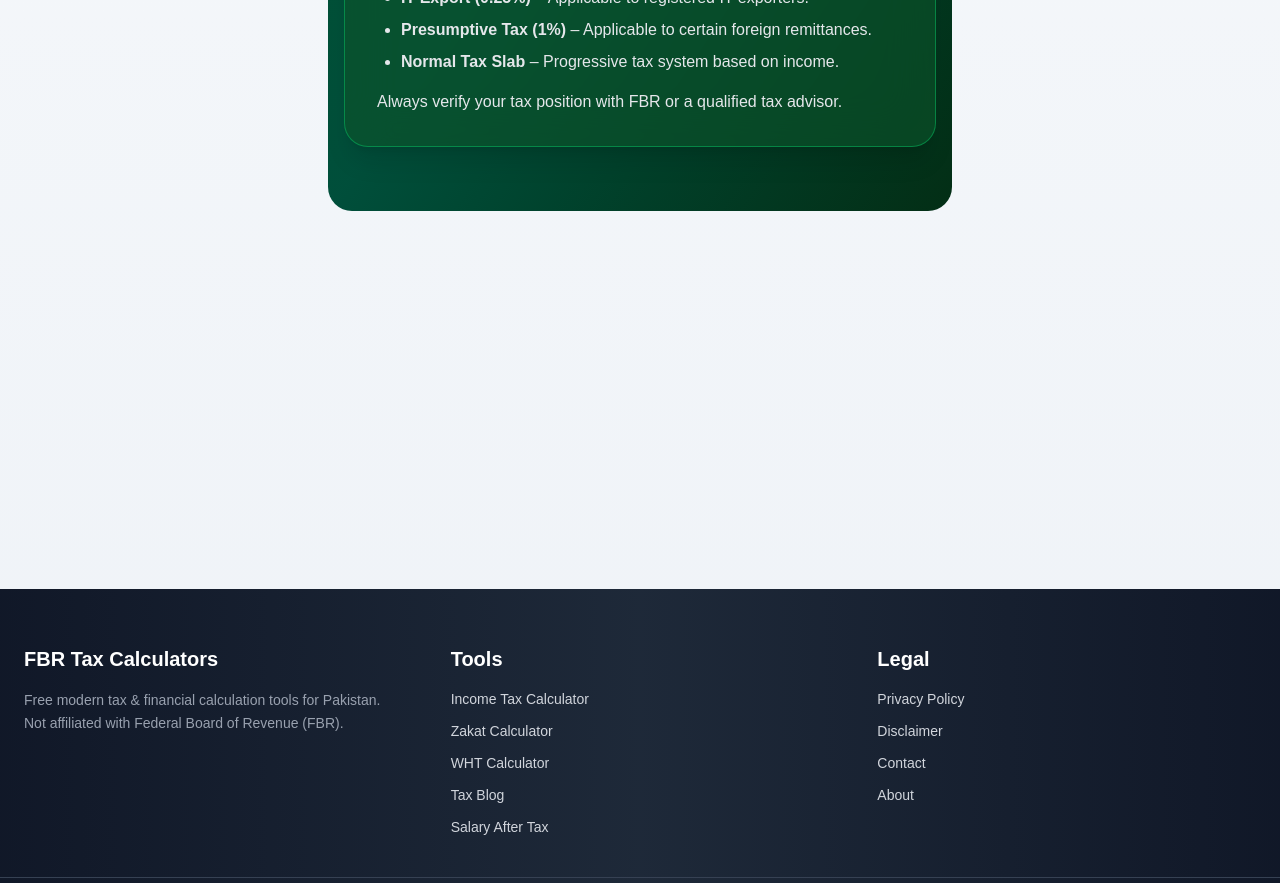
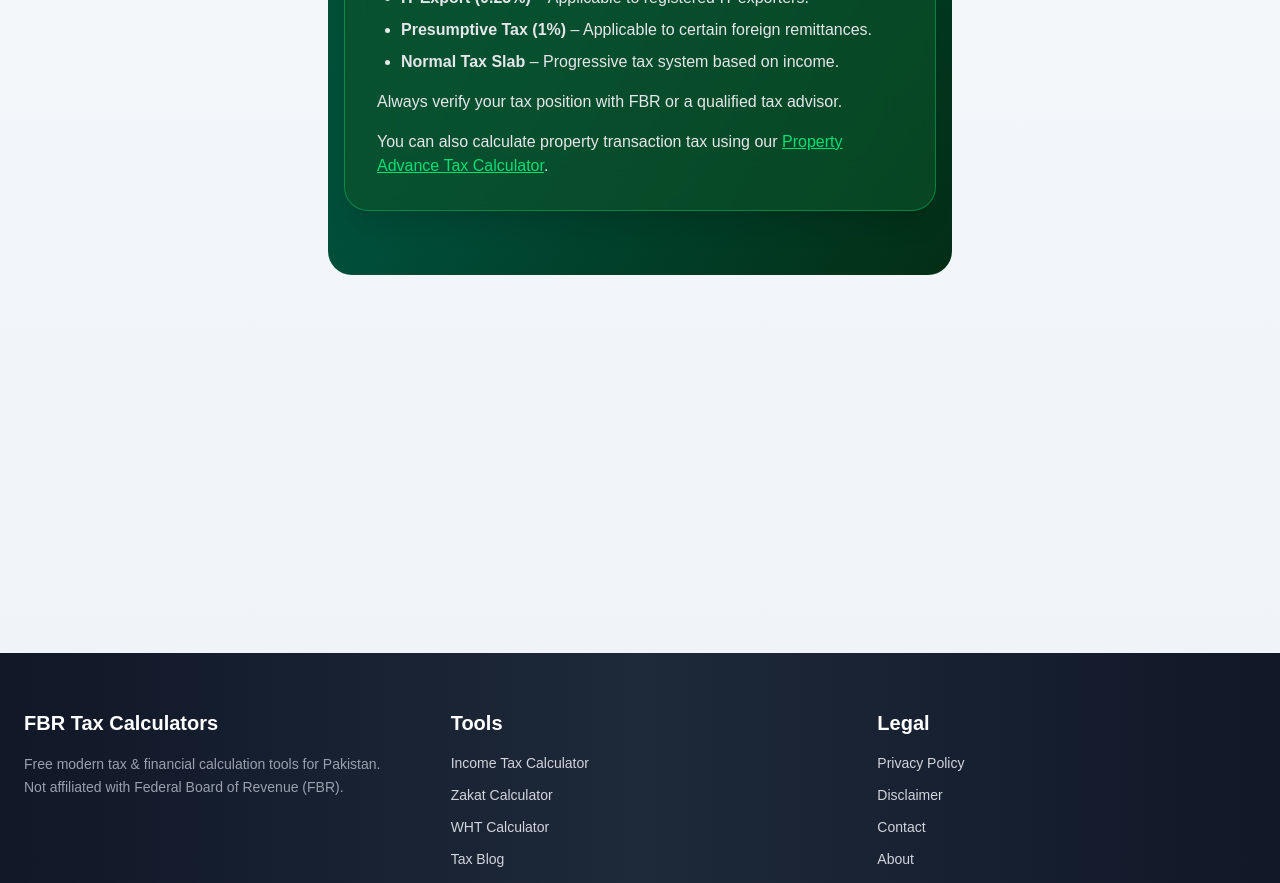
Before and after one commit to muhammadobaid1986/fbrtaxcalculators, a Next.js app: page /freelancer-it-tax-calculator-pakistan in a window 1280 px wide. Shown: the part 920-1803 px from the top of the page. Built offline with nearby package versions, Linux system fonts and the light colour scheme.

Commit message:
seo content

```diff
--- a/app/freelancer-it-tax-calculator-pakistan/FreelancerCalculator.tsx
+++ b/app/freelancer-it-tax-calculator-pakistan/FreelancerCalculator.tsx
@@ -1,11 +1,12 @@
 "use client";
 
 import { useState } from "react";
-
+import Link from "next/link";
 export default function FreelancerITTaxCalculator() {
   const [income, setIncome] = useState("");
   const [regime, setRegime] = useState("it_export");
   const [status, setStatus] = useState("filer");
+
   const [tax, setTax] = useState<number | null>(null);
   const [rate, setRate] = useState<number | null>(null);
 
@@ -174,6 +175,16 @@ export default function FreelancerITTaxCalculator() {
   <p>
     Always verify your tax position with FBR or a qualified tax advisor.
   </p>
+
+  <p>
+  You can also calculate property transaction tax using our{" "}
+  <Link
+    href="/property-advance-tax-calculator-pakistan"
+    className="text-green-400 underline"
+  >
+    Property Advance Tax Calculator
+  </Link>.
+</p>
 </div>
 
         </div>
--- a/app/page.tsx
+++ b/app/page.tsx
@@ -247,9 +247,9 @@ export default function Home() {
             {/* HERO SECTION */}
 <div className="max-w-7xl mx-auto bg-white rounded-3xl shadow-none p-10 border border-gray-200 mb-0 text-center">
 
-  <h1 className="text-1xl md:text-2xl font-extrabold leading-tight">
-    FBR Tax Calculator Pakistan 2026-27 | Income & Salary Tax Slabs
-  </h1>
+  <h1 className="text-3xl md:text-4xl font-bold mb-6">
+  Official FBR Tax Calculator Pakistan 2026‑2027 | Income, Property & Freelancer Tax
+</h1>
 
   <p className="mt-6 text-gray-600 text-lg">
     Use our FBR tax calculator in Pakistan to calculate income tax,
```
